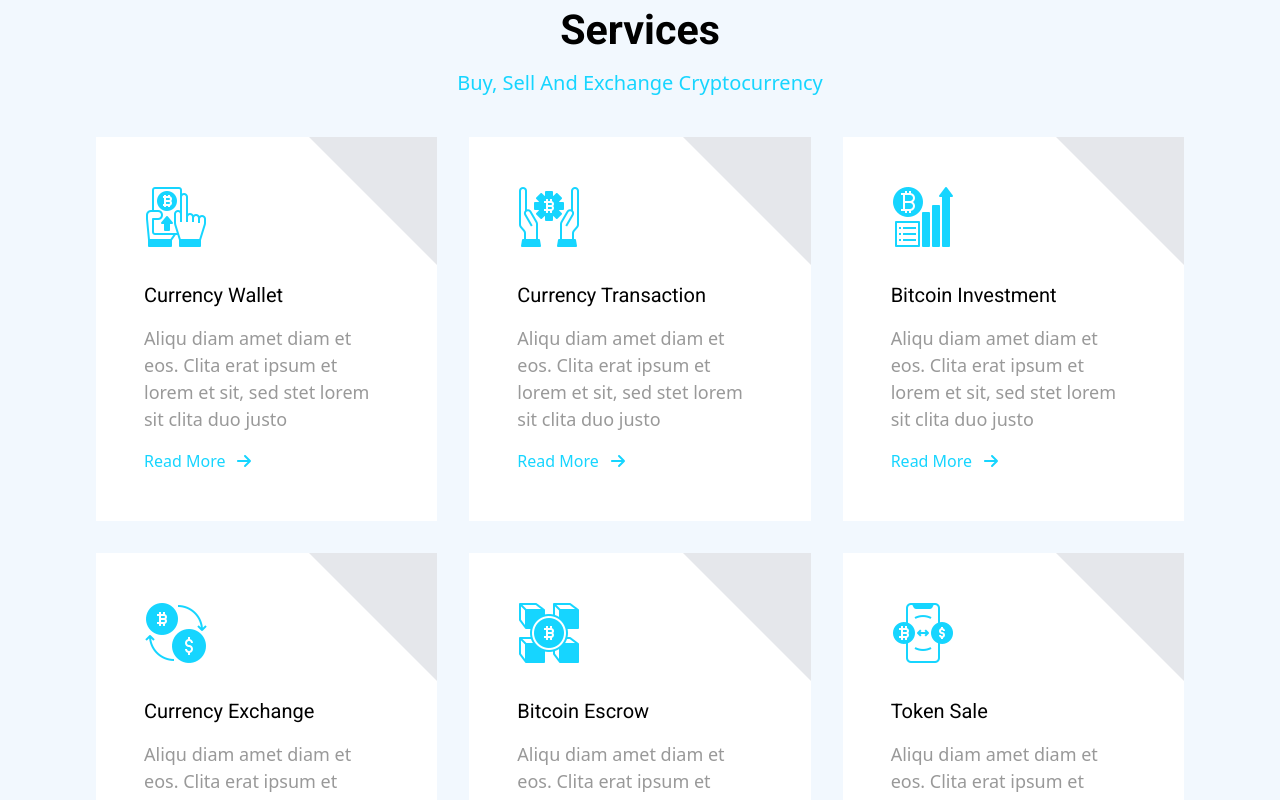
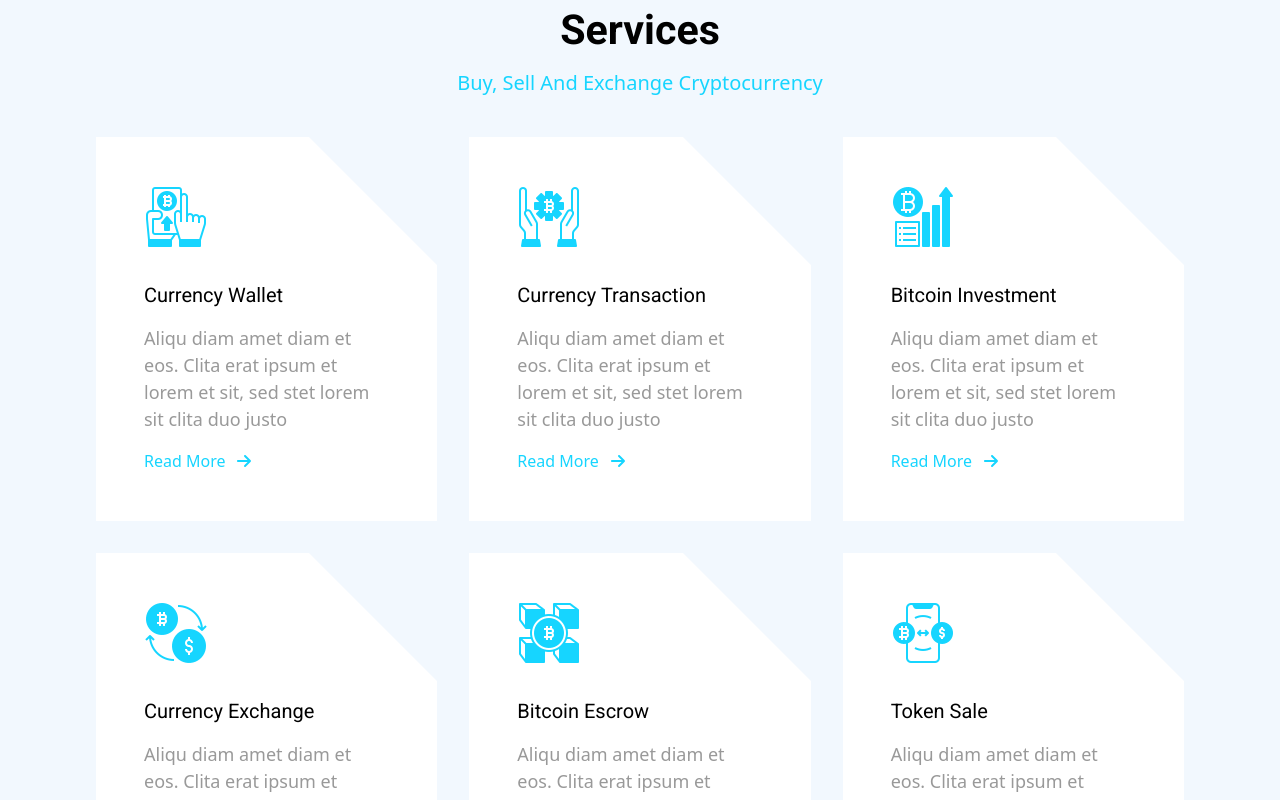
Before and after one commit to KaptainCS3/Crypto_Explore, a React (Vite) app in the folder Crypto_Explore/: page / in a window 1280 px wide. Shown: the part 2560-3360 px from the top of the page. Built offline with nearby package versions, Linux system fonts and the light colour scheme.

Commit message:
minor changes

```diff
--- a/Crypto_Explore/src/App.jsx
+++ b/Crypto_Explore/src/App.jsx
@@ -22,8 +22,8 @@ const App = () => {
         <Industry />
         <Services
           background="bg-white"
-          color="border-r-[#F2F8FE]"
-          borderRight="border-r-white"
+          color="after:border-r-[#F2F8FE]"
+          borderRight="hover:after:border-r-white"
           mainBackground="bg-[#F2F8FE]"
         />
         <ListMaps />
```
